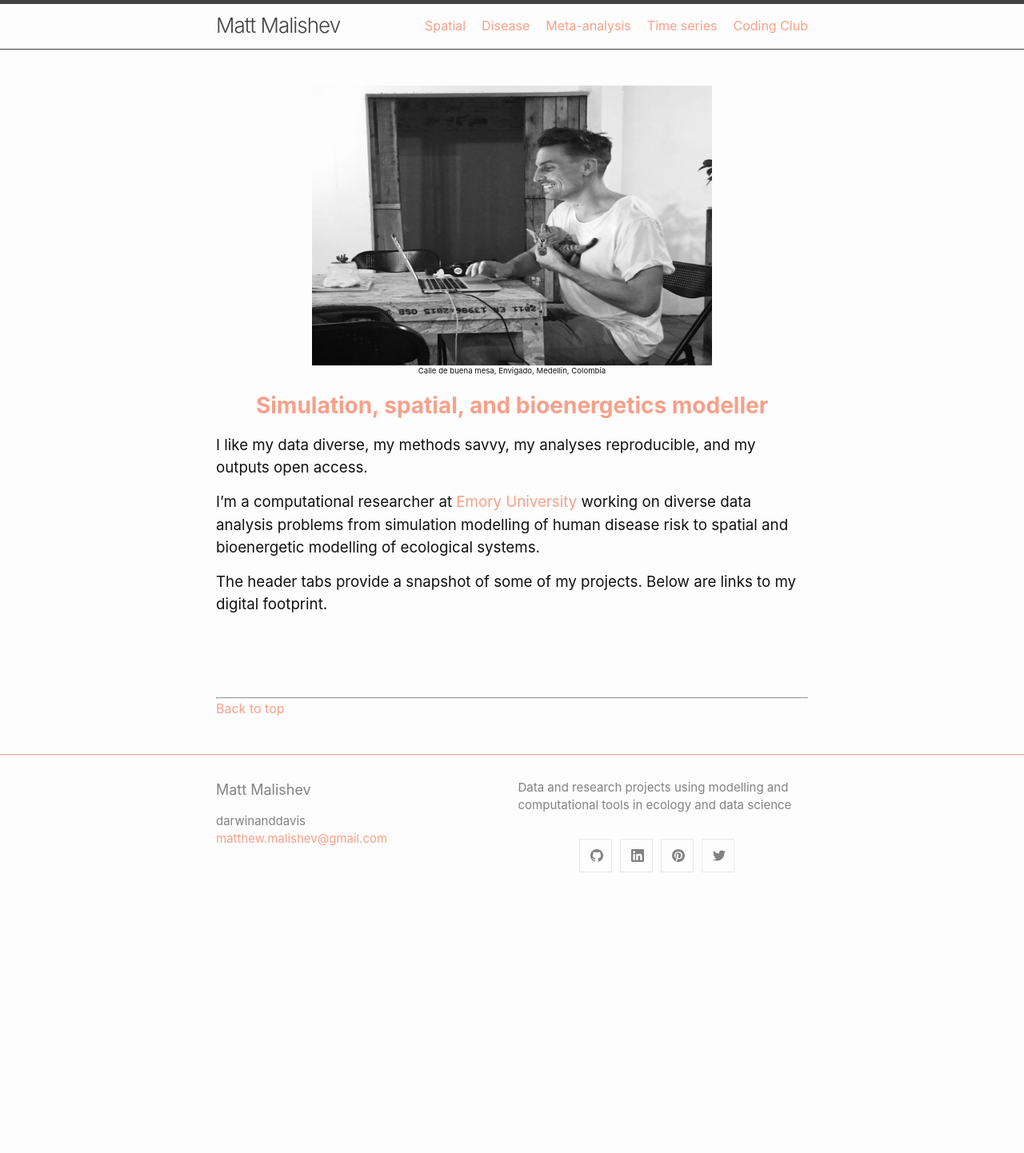
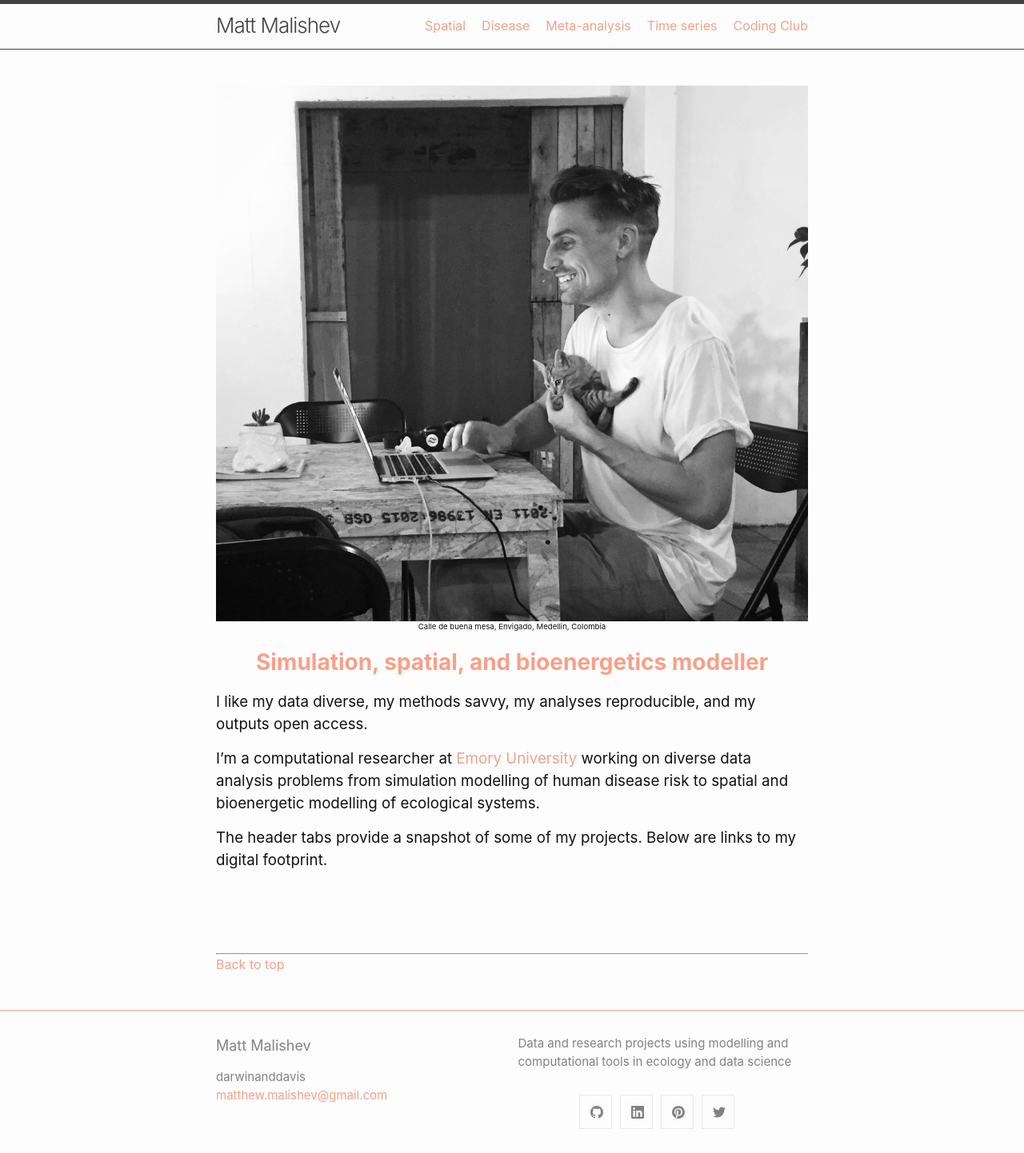
Before and after one commit to darwinanddavis/DataPortfolio, a Jekyll site: the page built from index.md, in a window 1280 px wide. Shown: the whole page at 80% size. Built offline with Jekyll 4.4.1, drawn with Linux system fonts in a browser that asks for light colours; our own code applies the rules of GitHub Pages for plain Markdown files; before the commit the page ends 1121 px from its top, so only the background shows below that.

Commit message:
landing img2

```diff
--- a/index.md
+++ b/index.md
@@ -1,7 +1,7 @@
 <a id="top"></a>
 
 <center>
-	<img src="img/mm.jpg" width="500" height="350" >
+	<img src="img/mm.jpg">
 	<p style="font-size:60%">
 		Calle de buena mesa, Envigado, Medellin, Colombia
 	</p>
```
